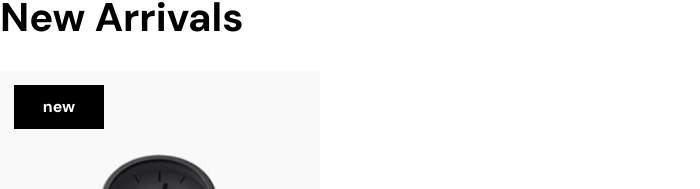
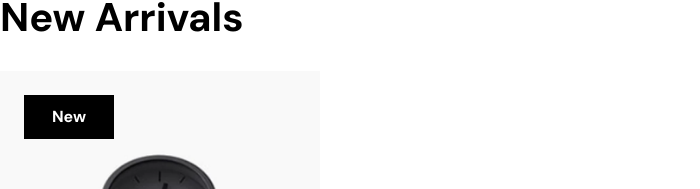
Before and after one commit to MdNoyanMia/project-e-commarce, a React (Vite) app: page / in a window 1280 px wide. Shown: the part 2327-2516 px from the top of the page, without its empty margins (0-700 px from the left). Built offline with nearby package versions, Linux system fonts and the light colour scheme.

Commit message:
four line

```diff
--- a/src/Componnets/layouts/Banner.jsx
+++ b/src/Componnets/layouts/Banner.jsx
@@ -1,13 +1,13 @@
 import React from 'react'
-import Container from '../Container'
+
 
 const Banner = () => {
   return (
     <>
-    <Container>
-        <div  class="bg-[url(/src/assets/bbenner.png)] h-[500px] bg-no-repeat bg-center bg-cover">
-        </div>
-    </Container>
+
+      <div class="bg-[url(/src/assets/bbenner.png)] h-[500px] bg-no-repeat bg-center bg-cover">
+      </div>
+
     </>
   )
 }
--- a/src/Componnets/layouts/Prouductiteam.jsx
+++ b/src/Componnets/layouts/Prouductiteam.jsx
@@ -3,16 +3,33 @@ import Badge from '../Badge'
 import Container from '../Container'
 import Image from '../Image'
 import picture1 from '/src/assets/picture1.png'
+import { Link } from 'react-router-dom'
+import { FaHeart } from "react-icons/fa";
+import { TbRefresh } from "react-icons/tb";
+import { FaCartShopping } from "react-icons/fa6";
+import Heading from '../Heading'
 
 const Prouductiteam = () => {
     return (
         <>
-            <div className='w-1/4 relative'>
+            <div className='w-1/4 relative group'>
                 <Container>
+                    <Image imgSrc={picture1} />
+                    <Badge badgeText={'New'} className='absolute top-6 left-6' />
 
-                        <Badge badgeText={'new'} className='absolute top-3.5 left-3.5'/>
-                        <Image imgSrc={picture1}/>
+                    <div className='bg-amber-300 py-[25px] px-[30px] absolute bottom-0 left-0 w-full opacity-0 group-hover:opacity-100 duration-700'>
 
+
+                        <Link to={'/'} className='flex items-center justify-end gap-x-2'>Add to Wish List<FaHeart /></Link>
+
+                        <Link to={'/'} className='flex items-center justify-end gap-x-2'>Compare<TbRefresh /></Link>
+
+                        <Link to={'/'} className='flex items-center justify-end gap-x-2'> Add to Cart<FaCartShopping /></Link>
+                    </div>
+
+                    <div className='mt-2 bg-amber-900'>
+                        <Heading Text={" Basic Crew Neck Tee"} as={"h3"}/>
+                    </div>
                 </Container>
             </div>
         </>
```
Also changed, not shown: src/Componnets/pages/Home.jsx (line endings or trailing spaces).
